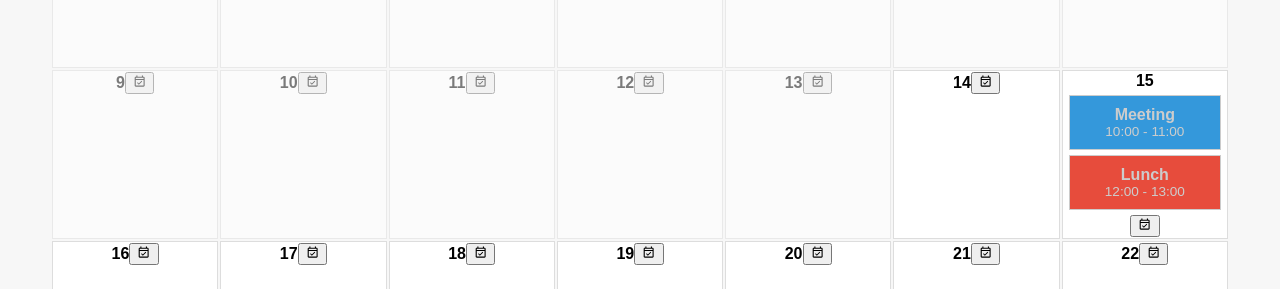
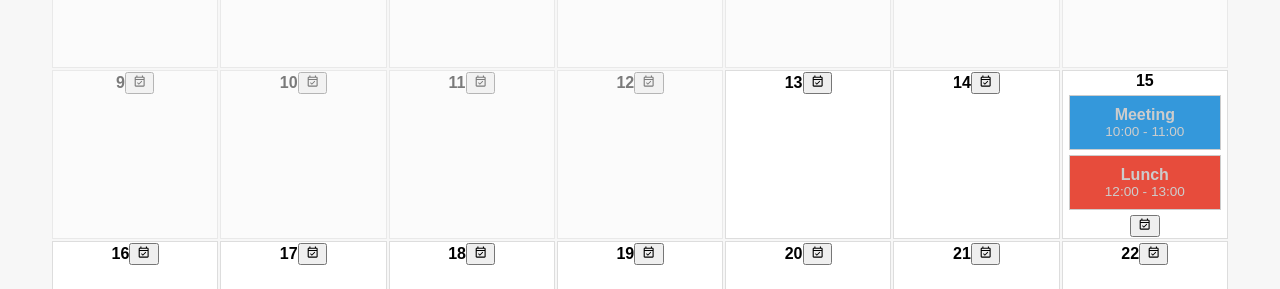
Before and after one commit to SantiagoYanezFerreiro/google-calendar-clone, a React (Vite) app: page / in a window 1280 px wide. Shown: the part 352-641 px from the top of the page. Built offline with nearby package versions, Linux system fonts and the light colour scheme.

Commit message:
ser variable for today, today's date was faded out in my logic

```diff
--- a/src/components/Calendar.tsx
+++ b/src/components/Calendar.tsx
@@ -68,7 +68,9 @@ const Calendar: React.FC<CalendarProps> = ({ events, onEventClick }) => {
       <div className="calendar-grid">
         {days.map((day, index) => {
           //Filter events for specific day
-          const isPastDate = day < new Date();
+          const today = new Date();
+          today.setHours(0, 0, 0, 0);
+          const isPastDate = day < today;
           const isCurrentMonth = day.getMonth() === currentMonth.getMonth();
           const dayClass = `calendar-day ${
             !isCurrentMonth ? "outside-month" : ""
--- a/src/components/EventModal.tsx
+++ b/src/components/EventModal.tsx
@@ -45,7 +45,7 @@ const EventModal: React.FC<EventModalProps> = ({
         alert("Start time and End Time are required");
         return;
       }
-      if (new Date(eventData.startTime) < new Date(eventData.endTime)) {
+      if (new Date(eventData.startTime) > new Date(eventData.endTime)) {
         alert("Start time must be before end time");
         return;
       }
--- a/src/main.tsx
+++ b/src/main.tsx
@@ -1,8 +1,8 @@
 import { StrictMode } from "react";
 import { createRoot } from "react-dom/client";
 import "./styles.css";
+import App from "./App.tsx";
 
-import App from "./App.tsx";
 createRoot(document.getElementById("root")!).render(
   <StrictMode>
     <App />
--- a/src/styles.css
+++ b/src/styles.css
@@ -11,15 +11,13 @@ h3 {
   color: #333;
 }
 
-.app-container {
+.calendar-container {
   width: 100%;
-  height: 100vh;
   max-width: 1500px;
-  margin: 0 auto;
-}
-
-.calendar-container {
-  margin-top: 20px;
+  height: 100vh; /* full screen height */
+  margin: 0 auto; /* center it */
+  display: flex;
+  flex-direction: column;
 }
 
 .calendar-header {
@@ -44,11 +42,11 @@ h3 {
   cursor: pointer;
 }
 
-.calendar-day.past-date {
+.past-date {
   opacity: 0.5;
 }
 
-.calendar-day.outside-month {
+.outside-month {
   background-color: #ccc;
 }
 
```
